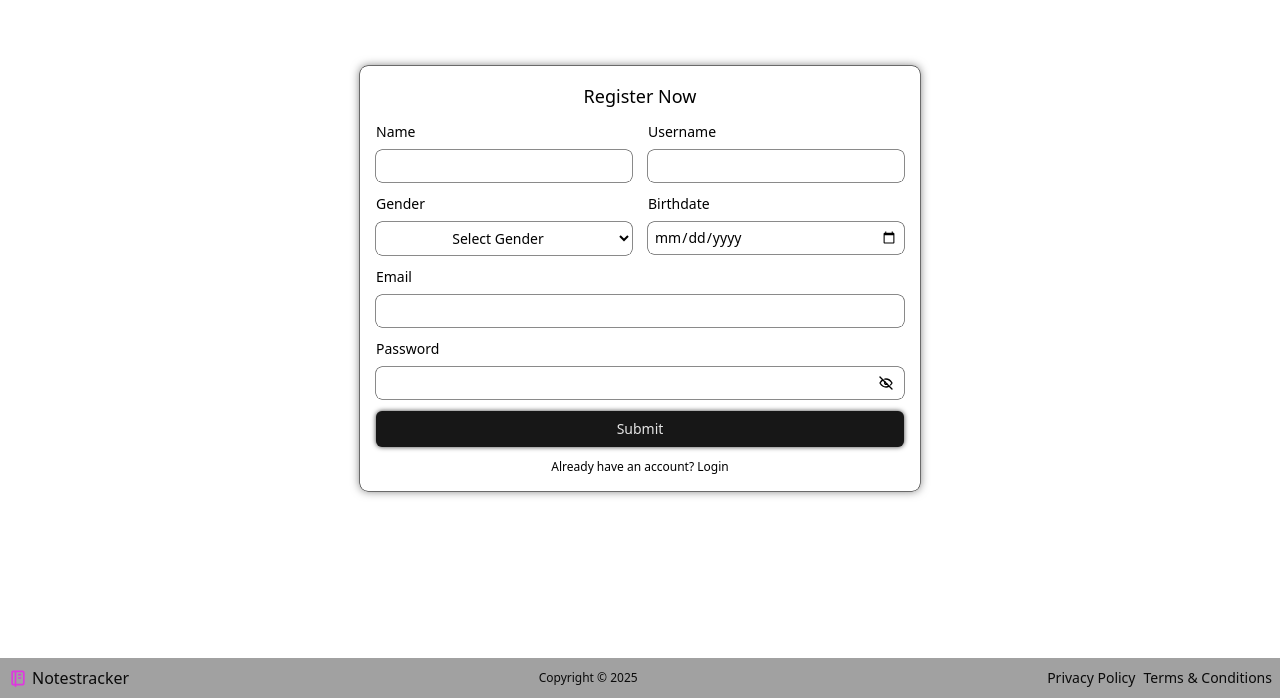
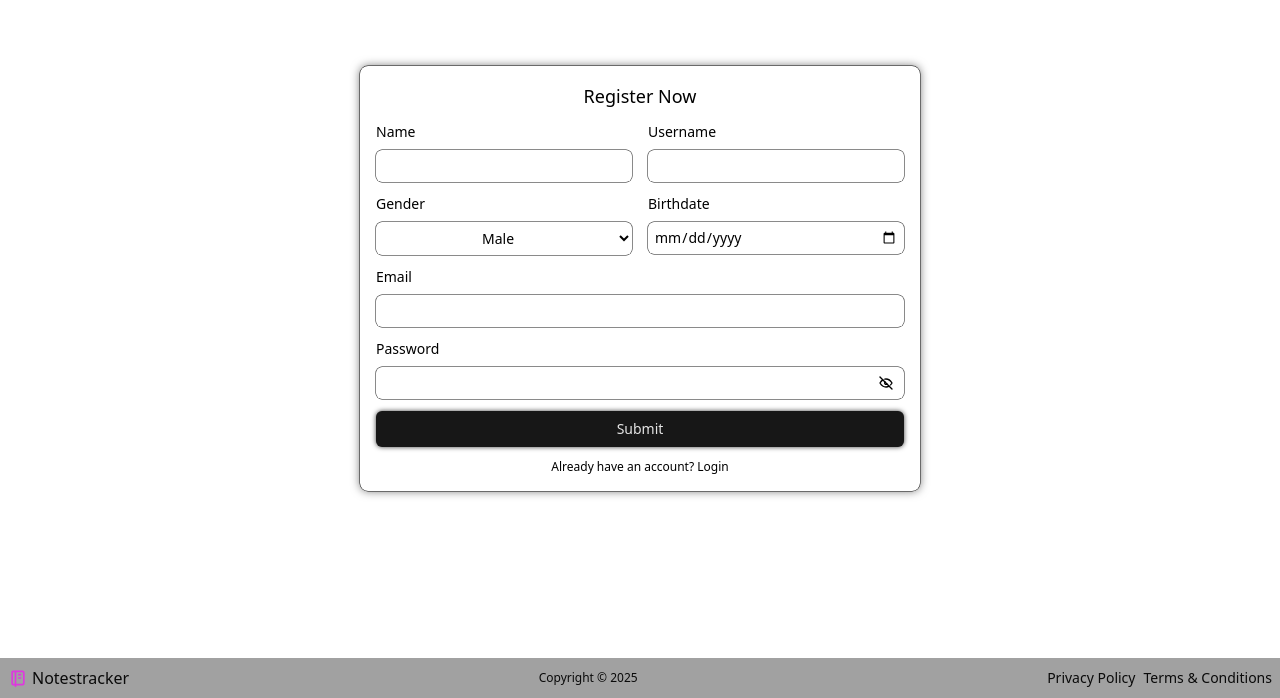
Before and after one commit to mtayyabrawan/notestracker, a React (Vite) app: page /auth/register in a window 1280 px wide. Shown: the part 102-800 px from the top of the page. Built offline with nearby package versions, Linux system fonts and the light colour scheme; no server answers.

Commit message:
fix: removed ts errors

```diff
--- a/src/pages/auth/Register.tsx
+++ b/src/pages/auth/Register.tsx
@@ -20,15 +20,15 @@ function Register() {
     reset,
     formState: { isSubmitting, errors },
   } = useForm({
+    resolver: zodResolver(registerSchema),
     defaultValues: {
       name: "",
       username: "",
       email: "",
       password: "",
-      gender: "",
+      gender: "male" as const,
       birthdate: "",
     },
-    resolver: zodResolver(registerSchema),
   });
 
   async function formSubmit(formdata: RegisterSchema) {
```
